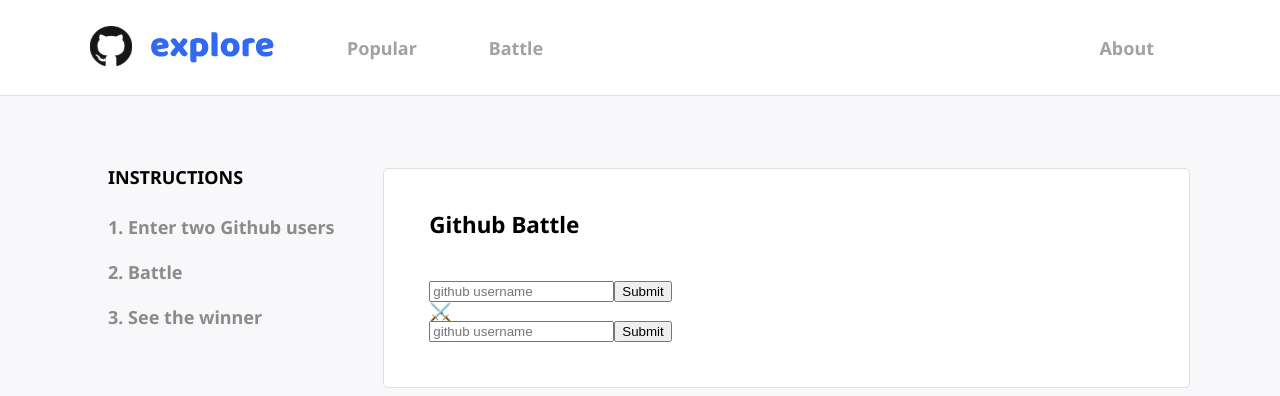
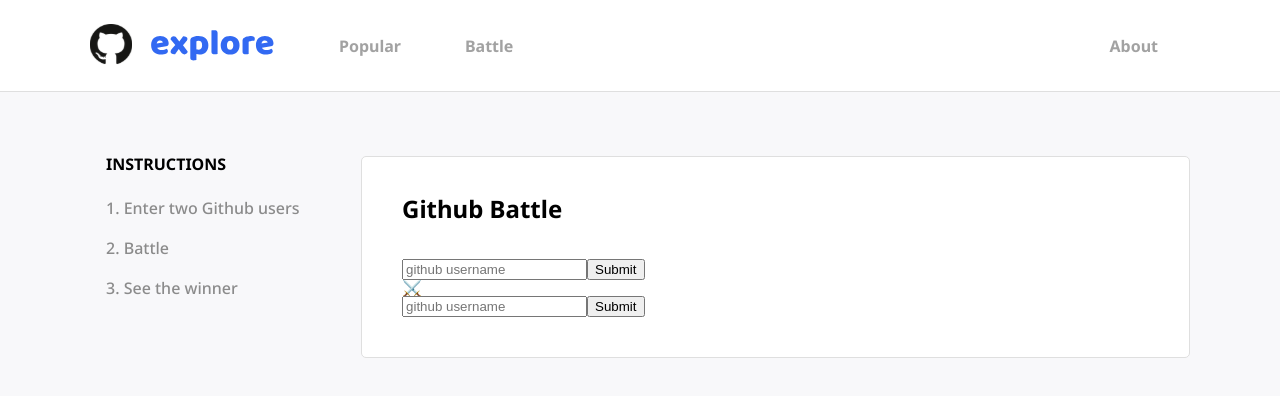
Before and after one commit to matheusquintaes/github-explore, a React (Create React App) app: page / in a window 1280 px wide. Shown: the top 396 px of the page. Built offline with nearby package versions, Linux system fonts and the light colour scheme.

Commit message:
Font size system

```diff
--- a/src/components/Battle/styled.js
+++ b/src/components/Battle/styled.js
@@ -4,15 +4,15 @@ export const Intructions = styled.section`
    padding: 0 1rem;
    width: 22rem;
    h3 {
-      font-size: 1rem;
+      font-size: 16px;
       text-transform: uppercase;
       margin-bottom: 1rem;
    }
 
    li {
       color: #8B8B8B;
-      font-size: 1rem;
+      font-size: 16px;
       padding: 0.75rem 0;
-      font-weight:600;
+      font-weight:500;
    }
 `
--- a/src/components/Header/styled.js
+++ b/src/components/Header/styled.js
@@ -25,7 +25,7 @@ export const NavLeft = styled.nav`
 
   a {
     padding: 0 2rem;
-    font-size:1rem;
+    font-size:16px;
     font-weight: bold;
     color: rgb(139,139,139, 0.8)
   }
@@ -38,7 +38,7 @@ export const Logo = styled.div`
 export const NavRight = styled.nav`
    a {
     padding: 0 2rem;
-    font-size:1rem;
+    font-size:16px;
     font-weight: bold;
     color: rgb(139,139,139, 0.8)
   }
--- a/src/components/Panel/styled.js
+++ b/src/components/Panel/styled.js
@@ -10,7 +10,7 @@ export const Panel = styled.div`
 `
 
 export const Title = styled.h1`
-   font-size: 1.25em;
+   font-size: 24px;
    color:#000;
    margin-bottom: 2.4rem;
    font-weight: bold;
--- a/src/components/Popular/styled.js
+++ b/src/components/Popular/styled.js
@@ -28,7 +28,7 @@ export const FilterWrapper = styled.div`
       content: "˅";
       text-align: center;
       color: #000;
-      font-size: 0.75rem;
+      font-size: 12px;
       border-left: 1px solid #DFDFDF;
       z-index: -1;
     }
@@ -46,7 +46,7 @@ export const FilterWrapper = styled.div`
     display: block;
     width: 100%;
     padding: 0.4rem 3.2rem 0.4rem 0.5rem;
-    font-size: 0.75rem;
+    font-size: 12px;
     color: #000;
     font-weight: bold;
   }
@@ -56,13 +56,13 @@ export const FilterWrapper = styled.div`
 
 export const Table = styled.table`
   width: 100%;
-  font-size: 1rem;
+  font-size: 16px;
 
   th {
     text-align: left;
     color: #949494;
     padding-bottom: 1rem;
-    font-size: 0.75rem;
+    font-size: 14px;
     font-weight: bold;
   }
 
@@ -74,7 +74,7 @@ export const Table = styled.table`
     vertical-align: middle;
 
     &.position {
-      font-size:2rem;
+      font-size: 36px;
     }
 
     .td-icon {
@@ -90,7 +90,7 @@ export const Table = styled.table`
       color: #3269F2;
       display: flex;
       align-items: center;
-      font-size: 0.75rem;
+      font-size: 14px;
 
       span {
         margin-left: 1rem;
--- a/src/styles/global.js
+++ b/src/styles/global.js
@@ -5,9 +5,9 @@ const GlobalStyles = createGlobalStyle`
    v2.0 | 20110126
    License: none (public domain)
 */
-@import url('https://fonts.googleapis.com/css?family=Noto+Sans:400,700&display=swap');
+@import url('https://fonts.googleapis.com/css?family=Noto+Sans:400,500,600,700,800&display=swap');
 html{
-	font-size:18px;
+	font-size:16px;
 }
 html, body, div, span, applet, object, iframe,
 h1, h2, h3, h4, h5, h6, p, blockquote, pre,
```
